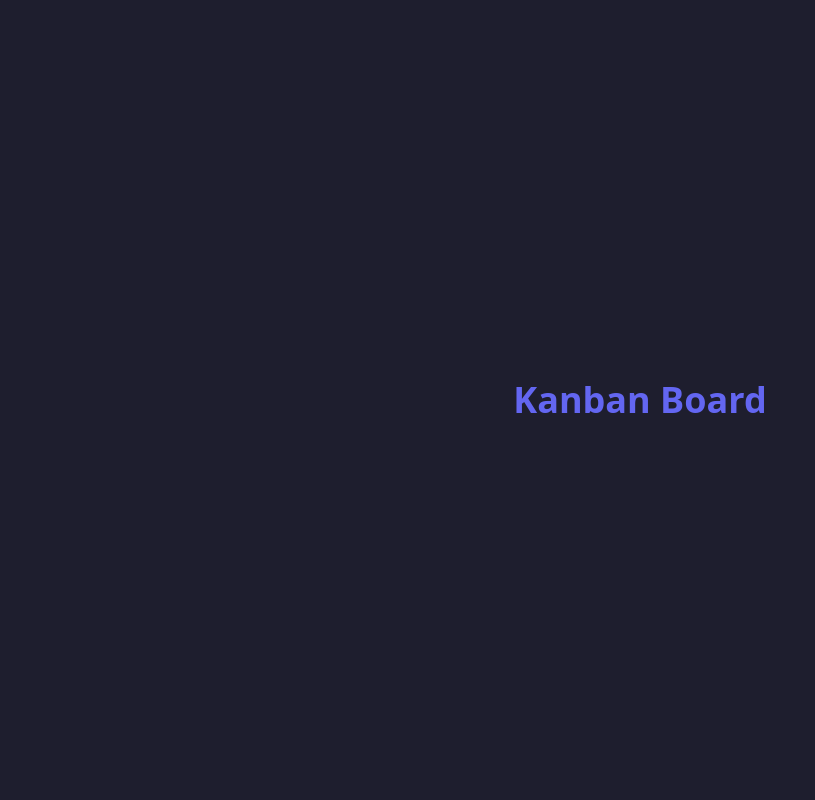
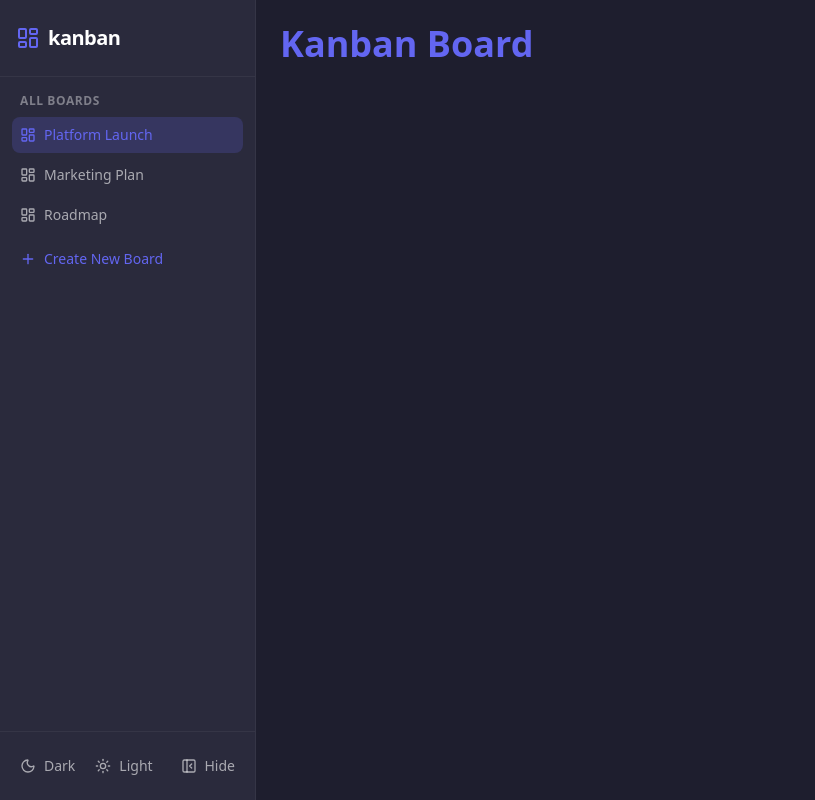
Before and after one commit to bfullerdev/kanban-app, a React (Vite) app: page / in a window 1280 px wide. Shown: the whole page, without its empty margins (0-815 px from the left). Built offline with nearby package versions, Linux system fonts and the light colour scheme.

Commit message:
Create sidebar component

```diff
--- a/src/App.tsx
+++ b/src/App.tsx
@@ -1,9 +1,14 @@
+import Sidebar from './components/Sidebar';
+
 function App() {
   return (
-    <div className="flex items-center justify-center min-h-screen">
-      <h1 className="text-4xl font-bold text-primary">Kanban Board</h1>
+    <div className="flex bg-background min-h-screen">
+      <Sidebar />
+      <main className="flex-1 p-6">
+        <h1 className="text-4xl font-bold text-primary">Kanban Board</h1>
+      </main>
     </div>
-  )
+  );
 }
 
-export default App
+export default App;
--- /dev/null
+++ b/src/components/Sidebar.tsx
@@ -0,0 +1,61 @@
+import { LayoutDashboard, Plus, Moon, Sun, PanelLeftClose } from 'lucide-react';
+
+const boards = [
+  { id: 'platform-launch', title: 'Platform Launch', active: true },
+  { id: 'marketing-plan', title: 'Marketing Plan', active: false },
+  { id: 'roadmap', title: 'Roadmap', active: false },
+];
+
+export default function Sidebar() {
+  return (
+    <aside className="flex flex-col w-64 h-screen bg-surface border-r border-white/5">
+      <div className="flex items-center gap-2 px-4 py-6 border-b border-white/5">
+        <LayoutDashboard className="w-6 h-6 text-primary" />
+        <span className="text-xl font-bold tracking-tight">kanban</span>
+      </div>
+
+      <nav className="flex-1 px-3 py-4">
+        <h2 className="px-2 mb-2 text-xs font-semibold uppercase tracking-wider text-white/40">
+          All Boards
+        </h2>
+        <ul className="space-y-1">
+          {boards.map((board) => (
+            <li key={board.id}>
+              <button
+                className={`w-full flex items-center gap-2 px-2 py-2 rounded-lg text-sm transition-colors ${
+                  board.active
+                    ? 'bg-primary/20 text-primary font-medium'
+                    : 'text-white/60 hover:bg-white/5 hover:text-white'
+                }`}
+              >
+                <LayoutDashboard className="w-4 h-4" />
+                {board.title}
+              </button>
+            </li>
+          ))}
+        </ul>
+
+        <button className="flex items-center gap-2 px-2 py-2 mt-2 rounded-lg text-sm text-primary hover:bg-white/5 transition-colors">
+          <Plus className="w-4 h-4" />
+          Create New Board
+        </button>
+      </nav>
+
+      <footer className="flex items-center gap-1 px-3 py-4 border-t border-white/5">
+        <button className="flex items-center gap-2 px-2 py-2 rounded-lg text-sm text-white/60 hover:bg-white/5 hover:text-white transition-colors">
+          <Moon className="w-4 h-4" />
+          Dark
+        </button>
+        <button className="flex items-center gap-2 px-2 py-2 rounded-lg text-sm text-white/60 hover:bg-white/5 hover:text-white transition-colors">
+          <Sun className="w-4 h-4" />
+          Light
+        </button>
+        <div className="flex-1" />
+        <button className="flex items-center gap-2 px-2 py-2 rounded-lg text-sm text-white/60 hover:bg-white/5 hover:text-white transition-colors">
+          <PanelLeftClose className="w-4 h-4" />
+          Hide
+        </button>
+      </footer>
+    </aside>
+  );
+}
```
